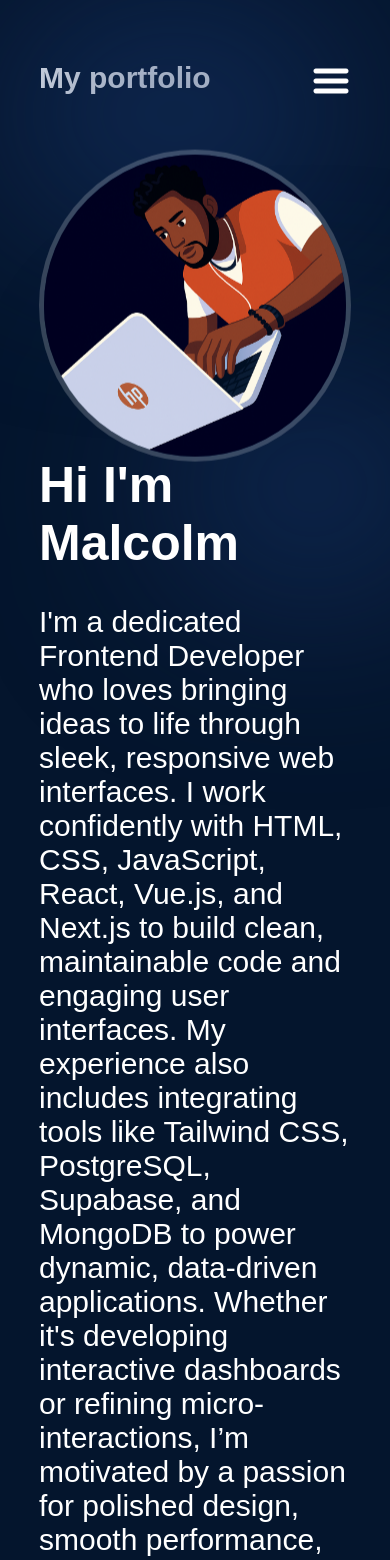
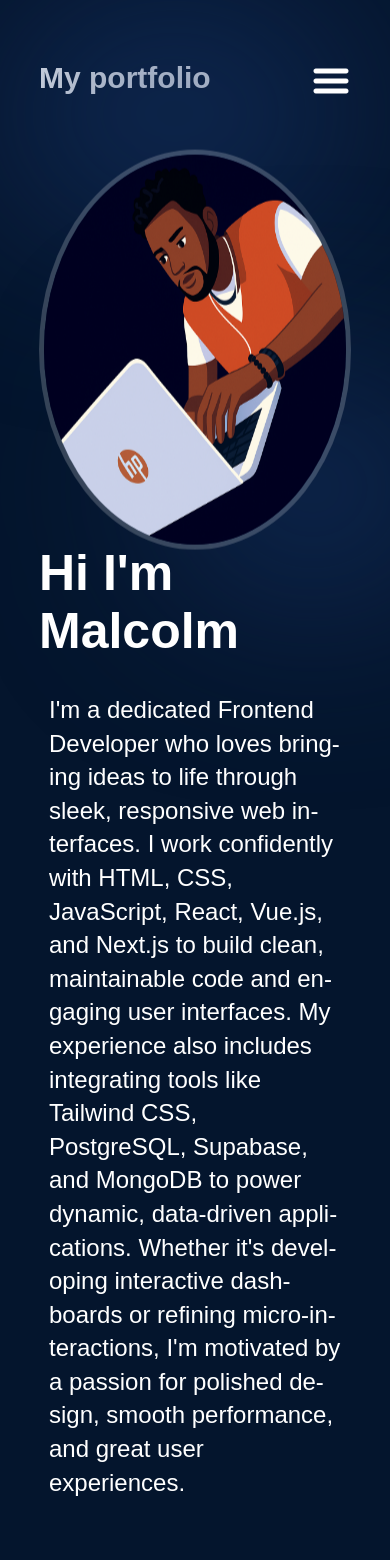
Before and after one commit to Maxine001/myportfolio, a React (Create React App) app: page / in a window 390 px wide. Shown: the top 1560 px of the page. Built offline with nearby package versions, Linux system fonts and the light colour scheme.

Commit message:
`Added preloader functionality and animations, updated CSS and App.js to reflect changes`

```diff
--- a/public/index.html
+++ b/public/index.html
@@ -17,6 +17,10 @@
     <link rel="manifest" href="%PUBLIC_URL%/manifest.json" />
 
     <title>My portfolio</title>
+
+    <!-- Preload hero image for faster loading -->
+    <link rel="preload" href="%PUBLIC_URL%/static/media/anime_profile.webp" as="image" type="image/webp">
+    <link rel="preload" href="%PUBLIC_URL%/static/media/anime_profile_optimized.jpg" as="image" type="image/jpeg">
   </head>
   <body>
     <div id="root"></div>
--- a/src/App.css
+++ b/src/App.css
@@ -131,6 +131,14 @@ html {
   align-items: flex-start;
   color: var(--color-text);
   z-index: 1;
+  max-width: 60%;
+}
+
+@media screen and (max-width: 830px) {
+  .hero__content {
+    max-width: 100%;
+    align-items: flex-start;
+  }
 }
 
 .hero__title {
@@ -148,6 +156,11 @@ html {
 .hero__description {
   font-size: 30px;
   margin-bottom: 52px;
+  max-width: 100%;
+  word-wrap: break-word;
+  overflow-wrap: break-word;
+  hyphens: auto;
+  line-height: 1.4;
 }
 
 .hero__contactBtn {
@@ -171,6 +184,32 @@ html {
   animation-iteration-count: infinite;
   animation-timing-function: ease-in-out;
   border: 5px solid rgba(255, 255, 255, 0.2);
+  transition: opacity 0.3s ease-in-out, transform 0.3s ease-in-out;
+}
+
+.hero__img.loading {
+  opacity: 0;
+  transform: scale(0.9);
+}
+
+.hero__img.loaded {
+  opacity: 1;
+  transform: scale(1);
+  animation-name: floating, fadeIn;
+  animation-duration: 3s, 0.5s;
+  animation-iteration-count: infinite, 1;
+  animation-timing-function: ease-in-out, ease-out;
+}
+
+@keyframes fadeIn {
+  from {
+    opacity: 0;
+    transform: scale(0.9);
+  }
+  to {
+    opacity: 1;
+    transform: scale(1);
+  }
 }
 
 @keyframes floating {
@@ -225,6 +264,12 @@ html {
 
   .hero__content {
     align-items: center;
+  }
+
+  .hero__description {
+    font-size: 24px;
+    text-align: left;
+    padding: 0 10px;
   }
 
   .hero__img {
@@ -321,7 +366,10 @@ html {
     flex-direction: column;
   }
   .about__img {
-    display: none;
+    width: 100%;
+    max-width: 200px;
+    margin: 0 auto;
+    display: block;
   }
   .about__items {
     margin-top: 29px;
@@ -329,6 +377,9 @@ html {
   .about__item {
     padding-left: 0;
     padding-right: 0;
+    display: flex;
+    flex-direction: row;
+    align-items: flex-start;
   }
 }
 
@@ -672,7 +723,11 @@ html {
 
 
   .abt-image{
-    display: none;
+    display: block;
+    width: 40px;
+    height: 40px;
+    margin-right: 15px;
+    flex-shrink: 0;
   }
 
 .about__item h3 {
--- a/src/components/Contact.js
+++ b/src/components/Contact.js
@@ -5,7 +5,7 @@ import githubIcon from "../assets/githubIcon.png"
 
 function Contact() {
   const [copied, setCopied] = useState(false);
-  const email = "maxine001@gmail.com";
+  const email = "maxinetech001@gmail.com";
 
   const copyEmailToClipboard = () => {
     navigator.clipboard.writeText(email).then(() => {
--- a/src/components/Hero.js
+++ b/src/components/Hero.js
@@ -1,19 +1,44 @@
-import React from 'react'
-import hero from '../assets/anime_profile.png'
+import React, { useState, useEffect } from 'react'
+import heroImage from '../assets/anime_profile.png'
 
 function Hero() {
-  return <section className='hero__container'>
-    <div className='hero__content'>
-      <h1 className='hero__title'> Hi I'm Malcolm</h1>
-      <p className='hero__description'>I'm a dedicated Frontend Developer who loves bringing ideas to life through sleek, responsive web interfaces. I work confidently with HTML, CSS, JavaScript, React, Vue.js, and Next.js to build clean, maintainable code and engaging user interfaces. My experience also includes integrating tools like Tailwind CSS, PostgreSQL, Supabase, and MongoDB to power dynamic, data-driven applications. Whether it's developing interactive dashboards or refining micro-interactions, I’m motivated by a passion for polished design, smooth performance, and great user experiences.
-      </p>
-      <a href='Nnamdimalcolm116@gmail.com' className='hero__contactBtn' > Contact me</a>
-    </div>
-    <img src={hero} className='hero__img' alt=""/>
-    <div className='hero__topBlur'></div>
-    <div className='hero__bottomBlur'></div>
-  </section>
+  const [imageLoaded, setImageLoaded] = useState(false)
 
+  useEffect(() => {
+    // Preload the image
+    const img = new Image()
+    img.src = heroImage
+    img.onload = () => setImageLoaded(true)
+  }, [])
+
+  return (
+    <section className='hero__container'>
+      <div className='hero__content'>
+        <h1 className='hero__title'>Hi I'm Malcolm</h1>
+        <p className='hero__description'>
+          I'm a dedicated Frontend Developer who loves bringing ideas to life through sleek, responsive web interfaces.
+          I work confidently with HTML, CSS, JavaScript, React, Vue.js, and Next.js to build clean, maintainable code
+          and engaging user interfaces. My experience also includes integrating tools like Tailwind CSS, PostgreSQL,
+          Supabase, and MongoDB to power dynamic, data-driven applications. Whether it's developing interactive
+          dashboards or refining micro-interactions, I'm motivated by a passion for polished design, smooth
+          performance, and great user experiences.
+        </p>
+        <a href='https://wa.me/2349049272845' className='hero__contactBtn'>Contact me</a>
+      </div>
+
+      <img
+        src={heroImage}
+        className={`hero__img ${imageLoaded ? 'loaded' : 'loading'}`}
+        alt="Malcolm - Frontend Developer"
+        loading="eager"
+        width="400"
+        height="400"
+      />
+
+      <div className='hero__topBlur'></div>
+      <div className='hero__bottomBlur'></div>
+    </section>
+  )
 }
 
 export default Hero;
```
Also changed, not shown: src/assets/README.md (added).
